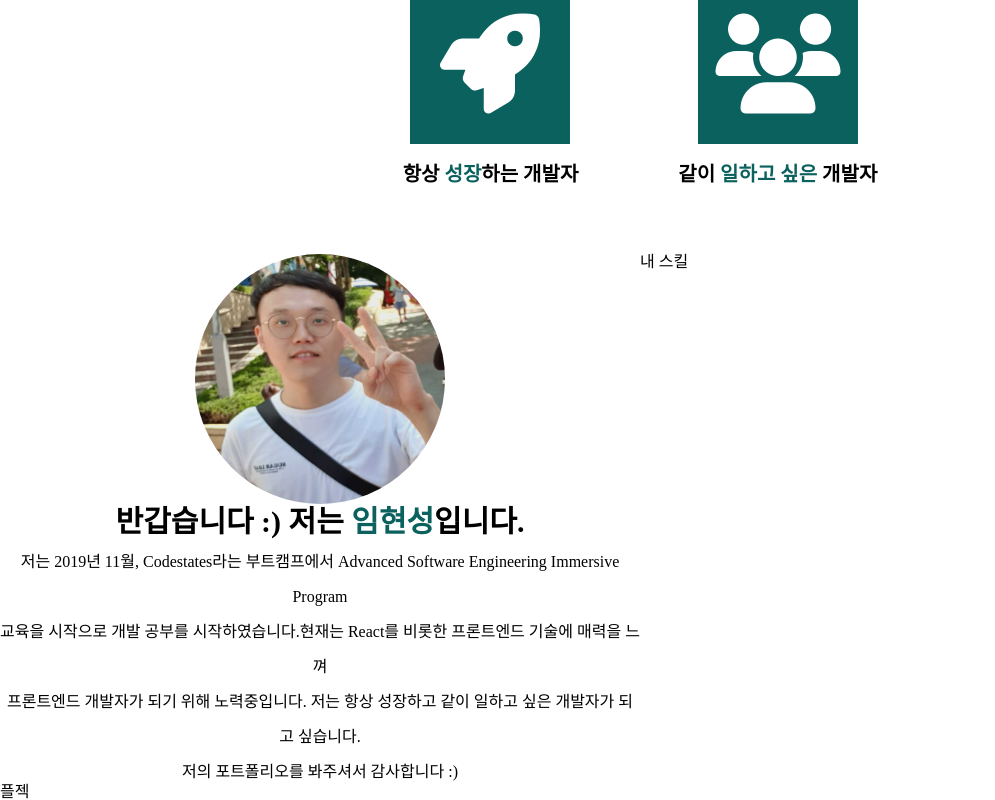
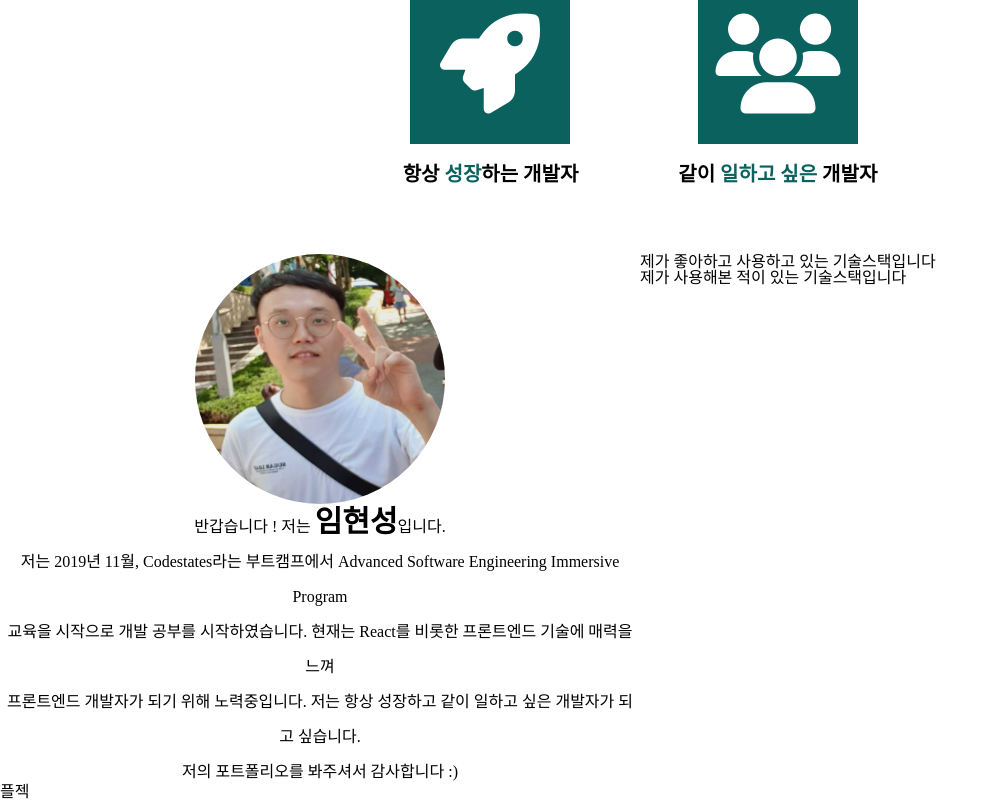
Before and after one commit to hsl0505/hsl0505.github.io, a React app: page / in a window 1280 px wide. Shown: the part 1104-1904 px from the top of the page, without its empty margins (0-995 px from the left). Built offline with nearby package versions, Linux system fonts and the light colour scheme.

Commit message:
Add skills

```diff
--- a/src/components/About.js
+++ b/src/components/About.js
@@ -57,23 +57,82 @@ export default function About(props) {
           <div className="myImg">
             <img alt="내사진" src={myImg} />
             <div className="explainText">
-              <span>
-                반갑습니다 :) 저는 <span>임현성</span>입니다.
-              </span>
-              <br />
+              <div className="explainText_title">
+                반갑습니다 ! 저는 <span>임현성</span>입니다.
+              </div>
               저는 2019년 11월, Codestates라는 부트캠프에서 Advanced Software
               Engineering Immersive Program
               <br />
-              교육을 시작으로 개발 공부를 시작하였습니다.현재는 React를 비롯한
+              교육을 시작으로 개발 공부를 시작하였습니다. 현재는 React를 비롯한
               프론트엔드 기술에 매력을 느껴
               <br />
               프론트엔드 개발자가 되기 위해 노력중입니다. 저는 항상 성장하고
               같이 일하고 싶은 개발자가 되고 싶습니다.
               <br />
-              저의 포트폴리오를 봐주셔서 감사합니다 :)
+              <div className="explainText_close">
+                저의 포트폴리오를 봐주셔서 감사합니다 :)
+              </div>
             </div>
           </div>
-          <div>내 스킬</div>
+          <div className="mySkills">
+            <div className="bestSkills">
+              <div className="bestSkills_title">
+                제가 좋아하고 사용하고 있는 <span>기술스택</span>입니다
+              </div>
+              <div className="bestSkills_icon">
+                <div className="icon_wrapper">
+                  <div className="htmlIcon"></div>
+                </div>
+                <div className="icon_wrapper">
+                  <div className="cssIcon"></div>
+                </div>
+                <div className="icon_wrapper">
+                  <div className="jsIcon"></div>
+                </div>
+                <div className="icon_wrapper">
+                  <div className="tsIcon"></div>
+                </div>
+                <div className="icon_wrapper">
+                  <div className="reactIcon"></div>
+                </div>
+                <div className="icon_wrapper">
+                  <div className="gitIcon"></div>
+                </div>
+              </div>
+            </div>
+
+            <div className="experienceSkills">
+              <div className="experienceSkills_title">
+                제가 사용해본 적이 있는 <span>기술스택</span>입니다
+              </div>
+              <div className="experienceSkills_icon">
+                <div className="icon_wrapper">
+                  <div className="expoIcon"></div>
+                </div>
+                <div className="icon_wrapper">
+                  <div className="nodeIcon"></div>
+                </div>
+                <div className="icon_wrapper">
+                  <div className="expressIcon"></div>
+                </div>
+                <div className="icon_wrapper">
+                  <div className="mysqlIcon"></div>
+                </div>
+                <div className="icon_wrapper">
+                  <div className="seqIcon"></div>
+                </div>
+                <div className="icon_wrapper">
+                  <div className="s3Icon"></div>
+                </div>
+                <div className="icon_wrapper">
+                  <div className="ec2Icon"></div>
+                </div>
+                <div className="icon_wrapper">
+                  <div className="rdsIcon"></div>
+                </div>
+              </div>
+            </div>
+          </div>
         </div>
       </div>
     </Fragment>
```
